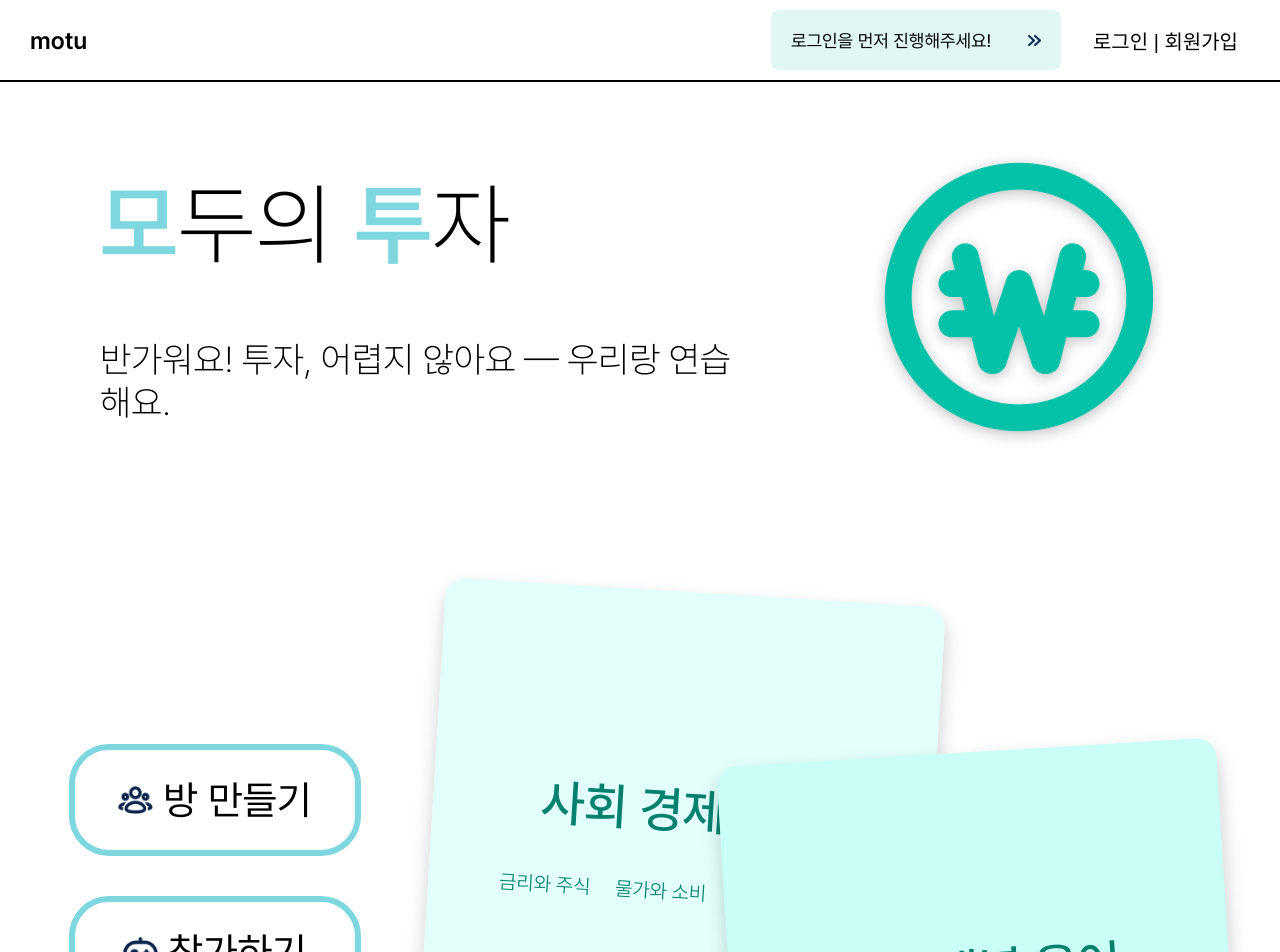
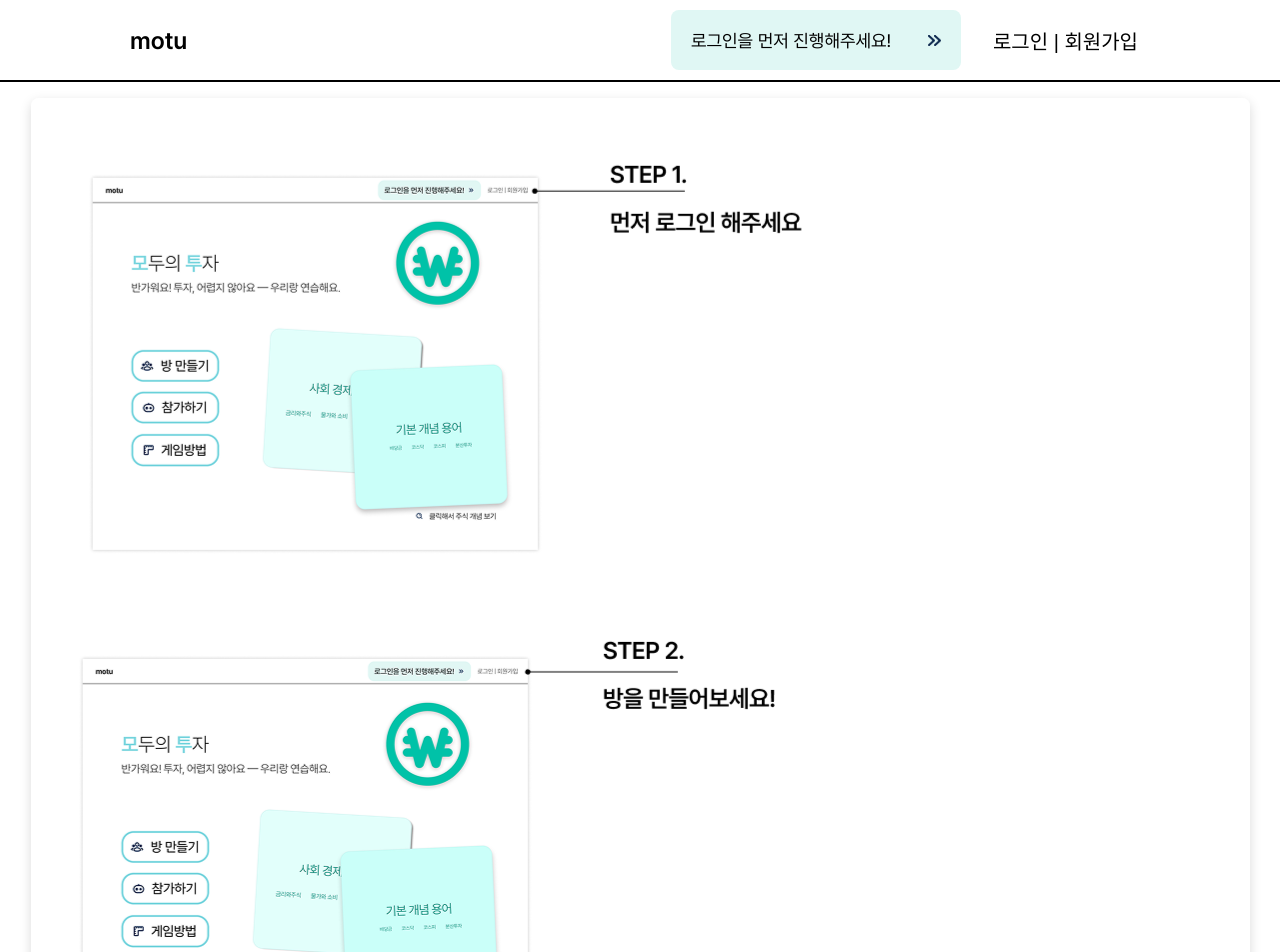
Before and after one commit to 9oormthon-univ/2025_SEASONTHON_TEAM_74_FE, a React (Vite) app: page /game-guide in a window 1280 px wide. Before the commit this address led to /. Shown: the top 952 px of the page. Built offline with nearby package versions, Linux system fonts and the light colour scheme.

Commit message:
[FEATURE] 게임 방법 페이지

```diff
--- a/src/App.jsx
+++ b/src/App.jsx
@@ -5,6 +5,7 @@ import HomePage from './pages/HomePage';
 import CreateRoom from './pages/CreateRoom';
 import JoinRoom from './pages/JoinRoom';
 import StockCard from './pages/StockCard';
+import GameGuide from './pages/GameGuide';
 
 function App() {
   return (
@@ -15,6 +16,7 @@ function App() {
       <Route path="/create-room" element={<CreateRoom />} />
       <Route path="/join-room" element={<JoinRoom />} />
       <Route path="/stock-card" element={<StockCard />} />
+      <Route path="/game-guide" element={<GameGuide />} />
     </Routes>
   );
 }
--- a/src/components/Header.jsx
+++ b/src/components/Header.jsx
@@ -1,13 +1,21 @@
+import { useNavigate } from 'react-router-dom';
+import { useAuthStore } from '../context/authStore';
+
 import styled from 'styled-components';
 import "./../assets/styles/variables.css";
-import right from "./../assets/images/right.png"
-import { useAuthStore } from '../context/authStore';
+import right from "./../assets/images/right.png";
+
 const Header = () => {
+  const navigate = useNavigate();
   const {user} = useAuthStore();
+
+  const navigateToHome = () => {
+    navigate("/home");
+  }
 
   return (
     <HeaderWrapper>
-      <HeaderLeft>
+      <HeaderLeft onClick={navigateToHome}>
         motu
       </HeaderLeft>
 
@@ -45,12 +53,16 @@ const HeaderWrapper = styled.header`
 
   height: 80px;
   border-bottom: 2px solid var(--color-text);
+  padding: 0 100px;
 `;
+
 
 const HeaderLeft = styled.div`
   padding: 10px 30px;
   font-size: 24px;
   font-weight: 600;
+
+  cursor: pointer;
 `;
 
 
--- /dev/null
+++ b/src/pages/GameGuide.jsx
@@ -0,0 +1,38 @@
+import Header from "../components/Header";
+
+import styled from "styled-components";
+import guide from "./../assets/images/howToPlay.png";
+
+const GameGuide = () => {
+  return (
+    <Container>
+      <Header />
+      <ImgContainer>
+        <img src={guide} alt="게임하는 방법" />
+      </ImgContainer>
+    </Container>
+  );
+};
+
+export default GameGuide;
+
+const Container = styled.div`
+  display: flex;
+  flex-direction: column;
+  justify-content: flex-start;
+`;
+
+const ImgContainer = styled.div`
+  flex: 1;
+  overflow-y: auto;  /* 세로 스크롤 가능 */
+  display: flex;
+  justify-content: center; /* 중앙 정렬 */
+  padding: 16px;
+
+  img {
+    max-width: 100%;   /* 화면 넘치지 않게 */
+    height: auto;      /* 비율 유지 */
+    border-radius: 8px;
+    box-shadow: 0 4px 12px rgba(0,0,0,0.15);
+  }
+`;
--- a/src/pages/HomePage.jsx
+++ b/src/pages/HomePage.jsx
@@ -1,14 +1,15 @@
-import styled from "styled-components";
 import Header from "../components/Header";
 import PageButton from "../components/PageButton";
 import StockCardEx from "../components/StockCardEx";
 
+import styled from "styled-components";
 import logo from "./../assets/images/logo.png";
 import createRoom from "./../assets/images/createRoom.png";
 import participate from "./../assets/images/participate.png";
 import guide from "./../assets/images/guide.png";
 
 const HomePage = () => {
+
   return (
     <HomeContainer>
       <Header />
@@ -32,13 +33,13 @@ const HomePage = () => {
       <MainSection>
         {/* 타 페이지로 이동하는 버튼 모음 */}
         <ButtonGroup>
-          <PageButton to="/test" icon={createRoom} alt="생성">
+          <PageButton to="/create-room" icon={createRoom} alt="생성">
             방 만들기
           </PageButton>
-          <PageButton to="/test" icon={participate} alt="참여">
+          <PageButton to="/join-room" icon={participate} alt="참여">
             참가하기
           </PageButton>
-          <PageButton to="/test" icon={guide} alt="가이드">
+          <PageButton to="/game-guide" icon={guide} alt="가이드">
             게임방법
           </PageButton>
         </ButtonGroup>
```
Also changed, not shown: src/assets/images/howToPlay.png (added).
